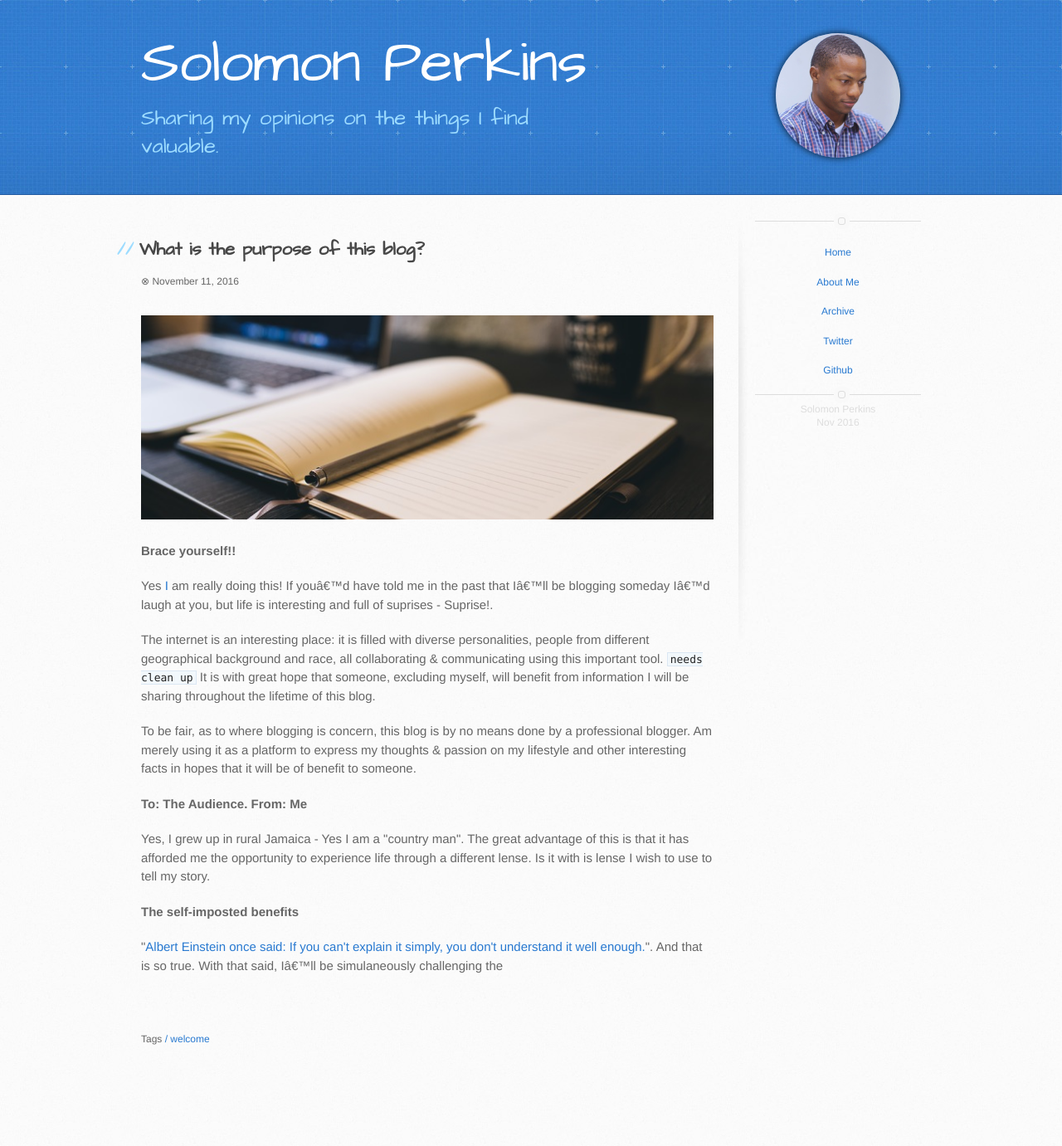
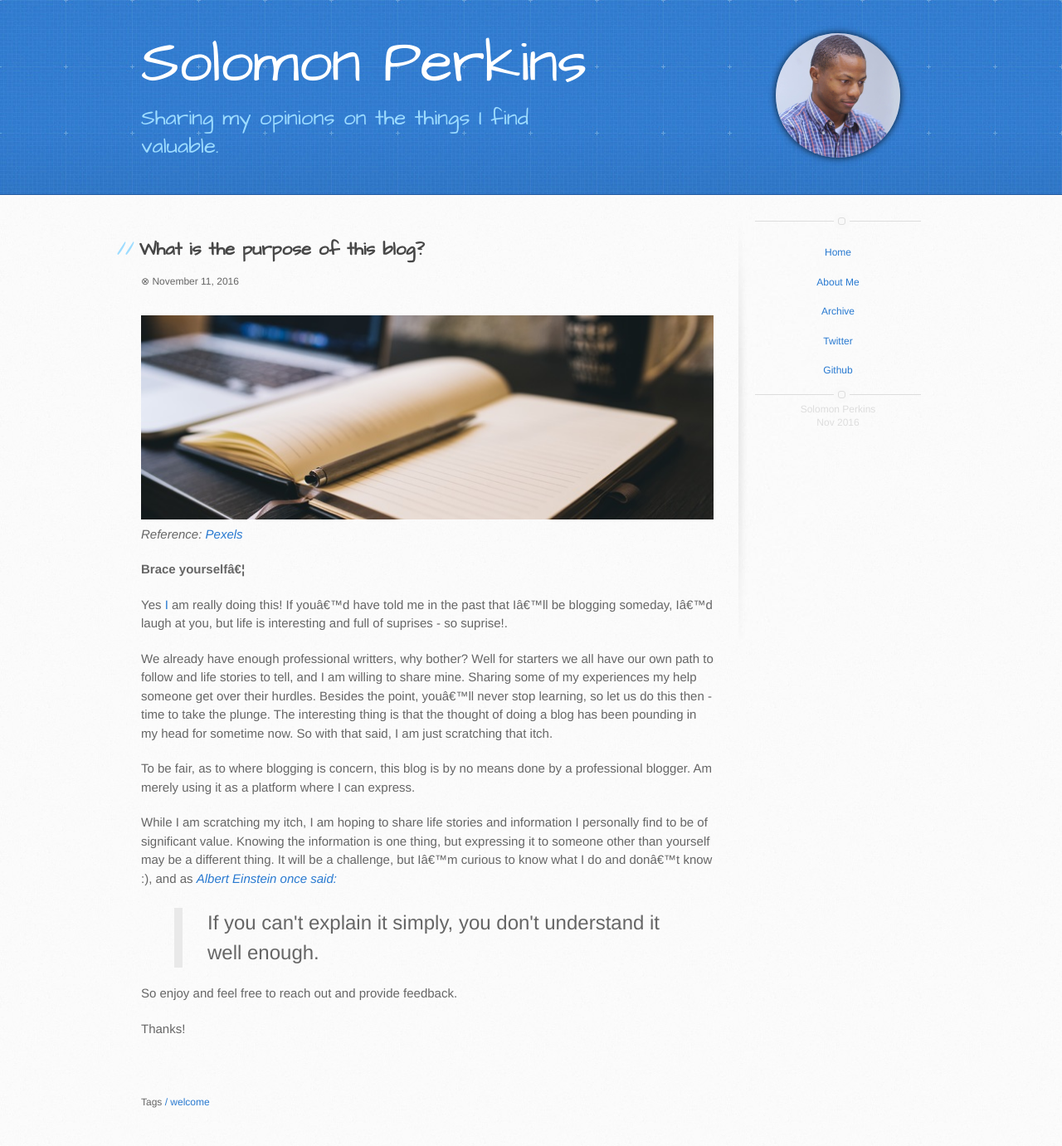
Before and after one commit to SolomonPerkins/solomonperkins.github.io, a Jekyll site: the page built from _posts/2016-11-20-what-is-the-purpose-of-this-blog.md, in a window 1280 px wide. Shown: the whole page at 83% size. Built offline with Jekyll 4.4.1, drawn with Linux system fonts in a browser that asks for light colours; before the commit the page ends 1305 px from its top, so only the background shows below that.

Commit message:
wrote the purpose of the blog

```diff
--- a/_posts/2016-11-20-what-is-the-purpose-of-this-blog.md
+++ b/_posts/2016-11-20-what-is-the-purpose-of-this-blog.md
@@ -3,25 +3,30 @@ layout: post
 title: What is the purpose of this blog?
 tags: welcome
 date: 2016-11-11
-introduction: This is the introduction which will be used to explaing the purpose
+introduction: Yes!! I am really doing this! If you'd have told me in the past that I'll be blogging someday, I'd laugh at you, but life is interesting and full of suprises - so suprise!
 ---
 
 !["The Blog"](/images/reason-for-blog-header.jpg "The blog")
-
-**Brace yourself!!**
-
-Yes [I](/about) am really doing this! If you'd have told me in the past that I'll be blogging someday I'd laugh at you, but life is interesting and full of suprises - Suprise!.
-
-The internet is an interesting place: it is filled with diverse personalities, people from different geographical background and race, all collaborating & communicating using this important tool. `needs clean up` It is with great hope that someone, excluding myself, will benefit from information I will be sharing throughout the lifetime of this blog.
-
-To be fair, as to where blogging is concern, this blog is by no means done by a professional blogger. Am merely using it as a platform to express my thoughts & passion on my lifestyle and other interesting facts in hopes that it will be of benefit to someone.
-
-**To: The Audience. From: Me**
-
-Yes, I grew up in rural Jamaica - Yes I am a &quot;country man&quot;. The great advantage of this is that it has afforded me the opportunity to experience life through a different lense. Is it with is lense I wish to use to tell my story.
+*Reference: [Pexels][head_image]*
 
 
 
-**The self-imposted benefits**
+**Brace yourself...**
 
-&quot;[Albert Einstein once said: If you can&#39;t explain it simply, you don&#39;t understand it well enough.](https://www.brainyquote.com/quotes/quotes/a/alberteins383803.html)&quot;. And that is so true. With that said, I'll be simulaneously challenging the
+Yes [I](/about) am really doing this! If you'd have told me in the past that I'll be blogging someday, I'd laugh at you, but life is interesting and full of suprises - so suprise!.
+
+We already have enough professional writters, why bother? Well for starters we all have our own path to follow and life stories to tell, and I am willing to share mine. Sharing some of my experiences my help someone get over their hurdles. Besides the point, you'll never stop learning, so let us do this then - time to take the plunge. The interesting thing is that the thought of doing a blog has been pounding in my head for sometime now. So with that said, I am just scratching that itch.
+
+To be fair, as to where blogging is concern, this blog is by no means done by a professional blogger. Am merely using it as a platform where I can express.
+
+While I am scratching my itch, I am hoping to share life stories and information I personally find to be of significant value. Knowing the information is one thing, but expressing it to someone other than yourself may be a different thing. It will be a challenge, but I'm curious to know what I do and don't know :), and as *[Albert Einstein once said:](https://www.brainyquote.com/quotes/quotes/a/alberteins383803.html)*
+
+> If you can&#39;t explain it simply, you don&#39;t understand it well enough.
+
+So enjoy and feel free to reach out and provide feedback.
+
+Thanks!
+
+
+
+[head_image]: https://www.pexels.com/photo/coffee-notebook-writing-computer-34601/
--- a/index.html
+++ b/index.html
@@ -28,7 +28,7 @@ layout: default
 	{% else %}
 		<!-- <span class="pager previous disabled">prev</span> -->
 	{% endif %}
-	<span class="page_number">| {{ paginator.page }} of {{ paginator.total_pages }} |</span>
+	<!-- <span class="page_number">| {{ paginator.page }} of {{ paginator.total_pages }} |</span> -->
 	{% if paginator.next_page %}
 		<a href="{{ paginator.next_page }}" class="pager next">prev</a>
 	{% else %}
```
Also changed, not shown: _drafts/todo.md (+6 -0 lines).
